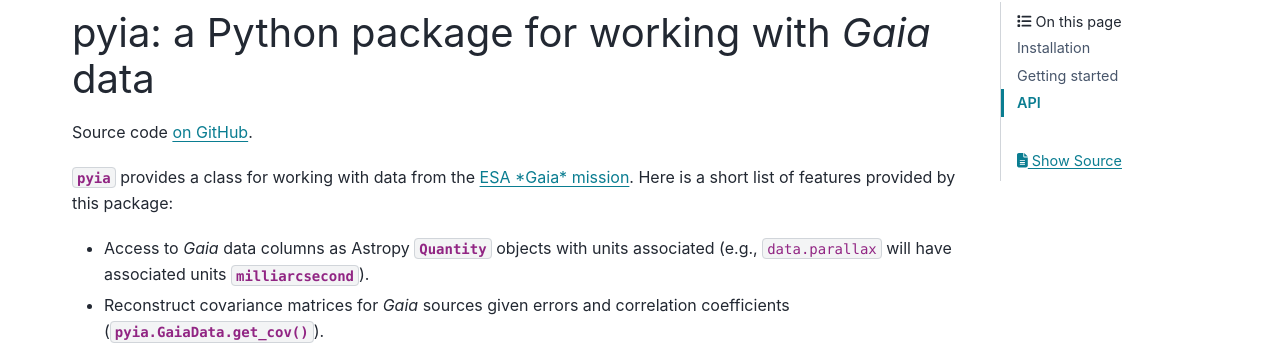
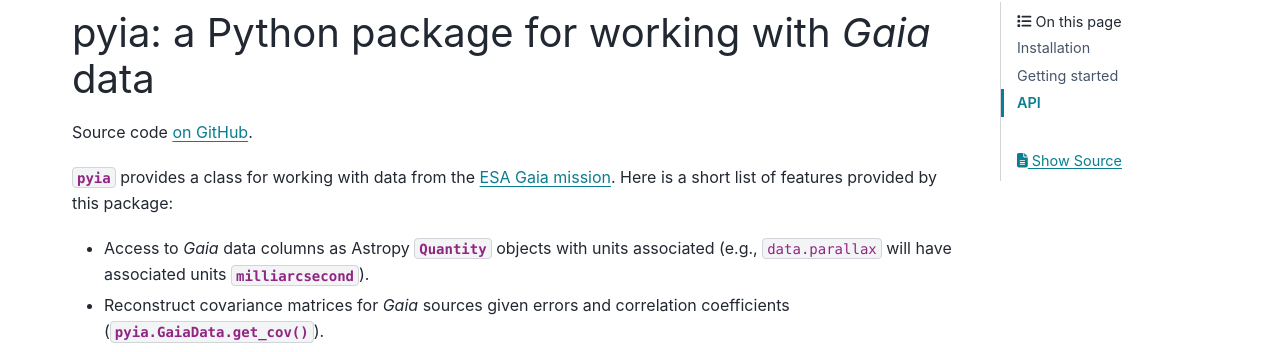
Before and after one commit to adrn/pyia, a Sphinx documentation site: the page built from docs/index.rst, in a window 1280 px wide and 900 px high. Shown: the part 94-446 px from the top of the window. Built offline with Sphinx 7.4.7 and the PyData theme 0.15.4, drawn with Linux system fonts in a browser that asks for light colours; some of the changed text lies outside the part shown.

Commit message:
trying to fix warnings

```diff
--- a/docs/index.rst
+++ b/docs/index.rst
@@ -6,7 +6,7 @@ pyia: a Python package for working with *Gaia* data
 
 Source code `on GitHub <https://github.com/adrn/pyia>`_.
 
-:mod:`pyia` provides a class for working with data from the `ESA *Gaia* mission
+:mod:`pyia` provides a class for working with data from the `ESA Gaia mission
 <https://www.esa.int/Science_Exploration/Space_Science/Gaia>`_. Here is a short list of
 features provided by this package:
 
@@ -101,7 +101,7 @@ From an ADQL query to the Gaia archive
 --------------------------------------
 
 You can also create a :class:`~pyia.GaiaData` instance by executing a remote query to
-the `*Gaia* archive <https://gea.esac.esa.int/archive/>`_ using the
+the `Gaia archive <https://gea.esac.esa.int/archive/>`_ using the
 :meth:`~pyia.GaiaData.from_query` class method. This method takes in a string ADQL query
 and returns a new :class:`~pyia.GaiaData` instance with the results of the query. For
 example, to query the *Gaia* archive for the 100 brightest sources within 10 degrees of
```
Also changed, not shown: 1 other file.
